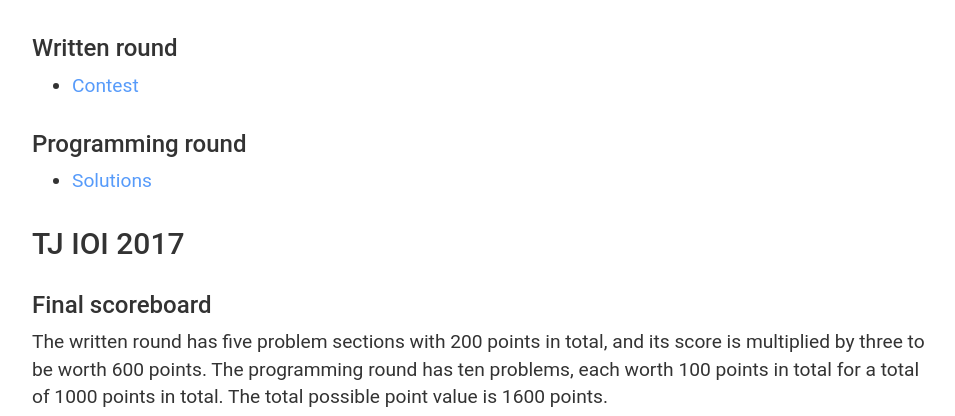
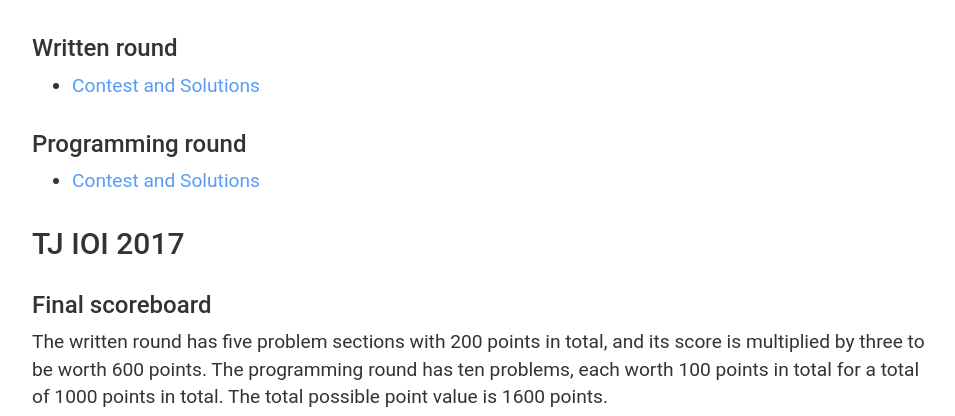
Before and after one commit to codeAligned/tjioi, a Jekyll site: the page built from contest.md, in a window 1280 px wide and 900 px high, scrolled down 1331 px, cut to the strip 186-602 px from the top of the window. Shown: the whole strip, without its empty margins (160-1115 px from the left). Built offline with Jekyll 4.4.1, drawn with Linux system fonts in a browser that asks for light colours.

Commit message:
Update contest.md

```diff
--- a/contest.md
+++ b/contest.md
@@ -38,11 +38,11 @@ Both the written and programming rounds were scaled to be out of 1000 points, fo
 
 ### Written round
 
-* [Contest](https://docs.google.com/document/d/1_I2eVWjdZBANivHdbz-xWHyNG6ae2-4k4-yR0l30N1k/edit)
+* [Contest and Solutions](https://docs.google.com/document/d/1_I2eVWjdZBANivHdbz-xWHyNG6ae2-4k4-yR0l30N1k/edit)
 
 ### Programming round
 
-* [Solutions](https://github.com/justinz2018/TJIOI-2018)
+* [Contest and Solutions](https://github.com/justinz2018/TJIOI-2018)
 
 ## TJ IOI 2017
 
```
